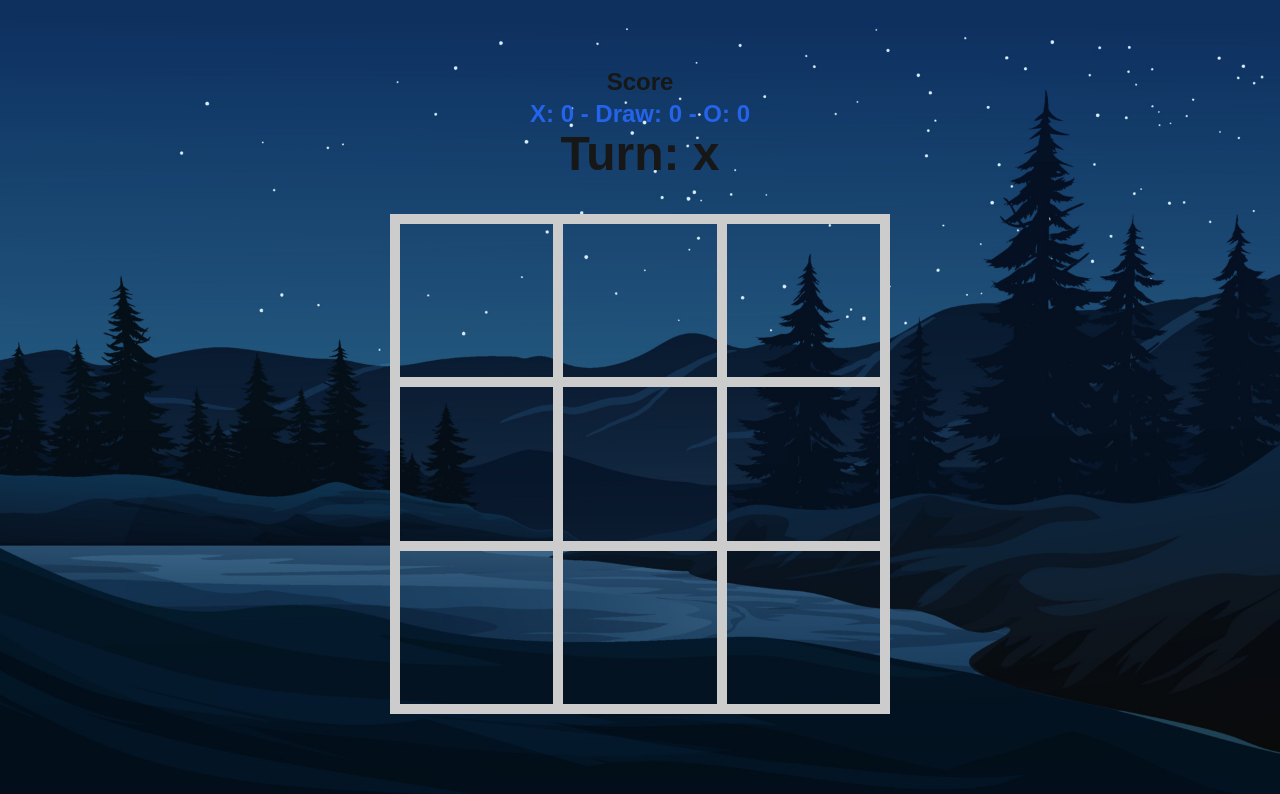
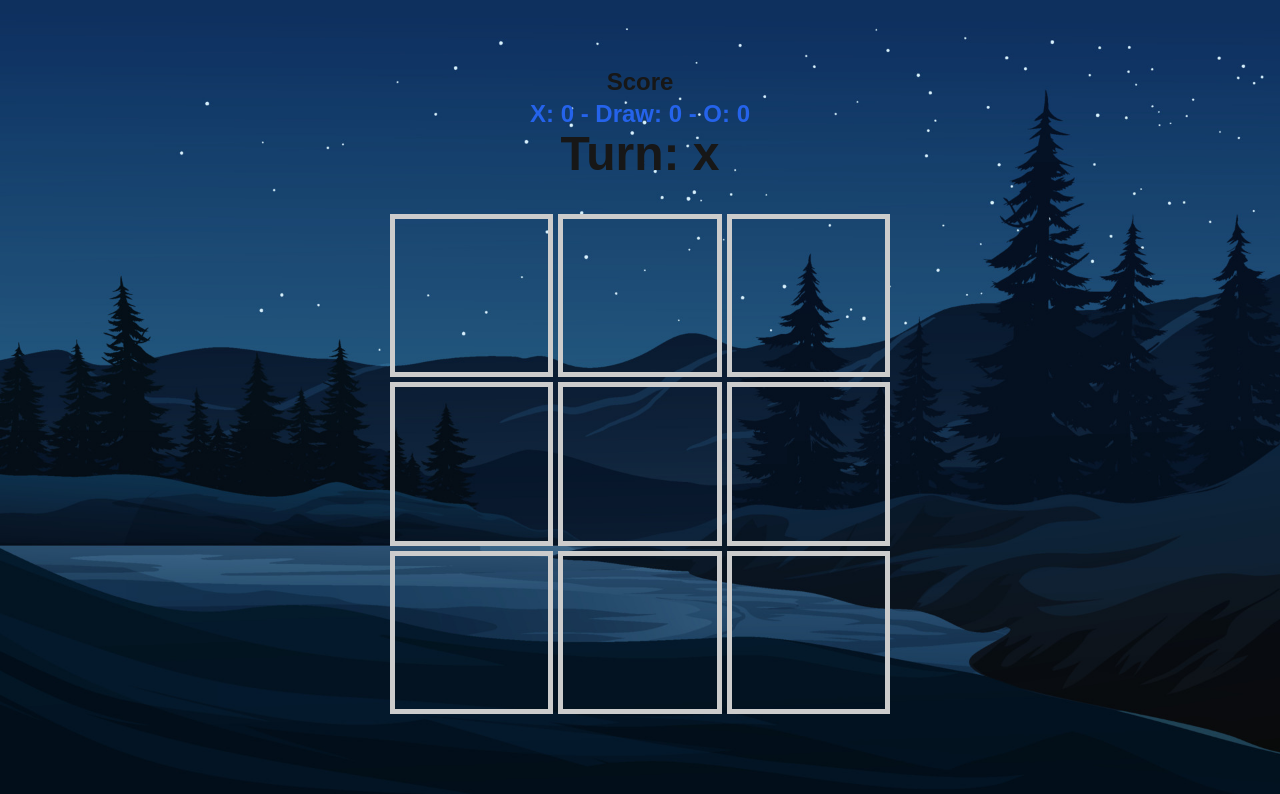
Before and after one commit to ThuanLeUwU/tic-tac-toe, a Next.js app: page / in a window 1280 px wide. Shown: the top 794 px of the page. Built offline with nearby package versions, Linux system fonts and the light colour scheme.

Commit message:
fix-board-ui

```diff
--- a/app/page.tsx
+++ b/app/page.tsx
@@ -57,7 +57,7 @@ export default function Home() {
         onClose={resetGame}
       />
       <div className="tw-flex tw-flex-col tw-text-center">
-        <div className="tw-text-2xl tw-font-bold">
+        <div className="tw-text-2xl tw-font-bold tw-overflow-hidden tw-whitespace-nowrap">
           <p>Score</p>
           <p className="tw-text-blue-600">
             X: {score.X} - Draw: {score.Draw} - O: {score.O}
--- a/app/presentational/components/Cell.tsx
+++ b/app/presentational/components/Cell.tsx
@@ -16,8 +16,8 @@ const Cell: React.FC<CellProps> = ({ value, onClick }) => {
         <span
           className={classNames("tw-font-bold tw-text-center", {
             "tw-text-blue-600 tw-text-[8vw] md:tw-text-[5vw]":
-              value === Cells.X, // X màu xanh
-            "tw-text-red-600 tw-text-[8vw] md:tw-text-[5vw]": value === Cells.O, // O màu đỏ
+              value === Cells.X,
+            "tw-text-red-600 tw-text-[8vw] md:tw-text-[5vw]": value === Cells.O,
           })}>
           {value}
         </span>
--- a/app/presentational/styles/globals.css
+++ b/app/presentational/styles/globals.css
@@ -12,6 +12,9 @@
     --background: #0a0a0a;
     --foreground: #ededed;
   }
+}
+* {
+  box-sizing: border-box;
 }
 
 body {
@@ -36,7 +39,7 @@ body {
   max-width: 500px; /* Giữ nguyên kích thước tối đa */
   height: 90vw; /* Giữ tỷ lệ vuông theo chiều rộng */
   max-height: 500px;
-  border: 5px solid #ccc;
+  gap: 5px;
   display: grid;
   grid-template-columns: repeat(3, 1fr);
   grid-template-rows: repeat(3, 1fr);
```
